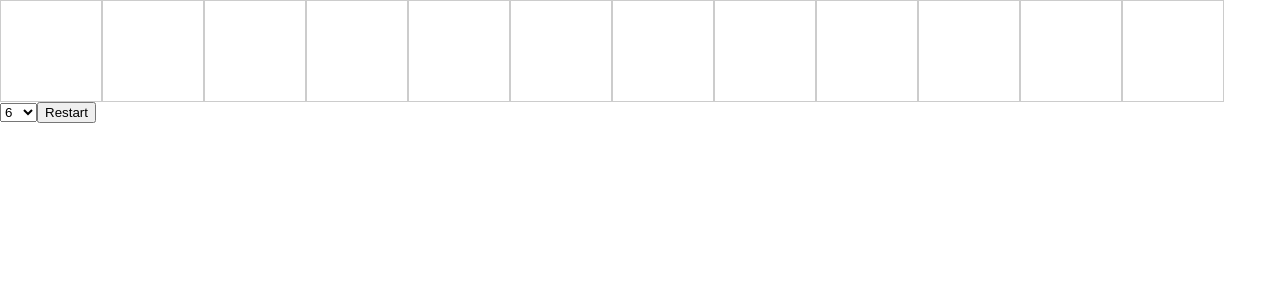
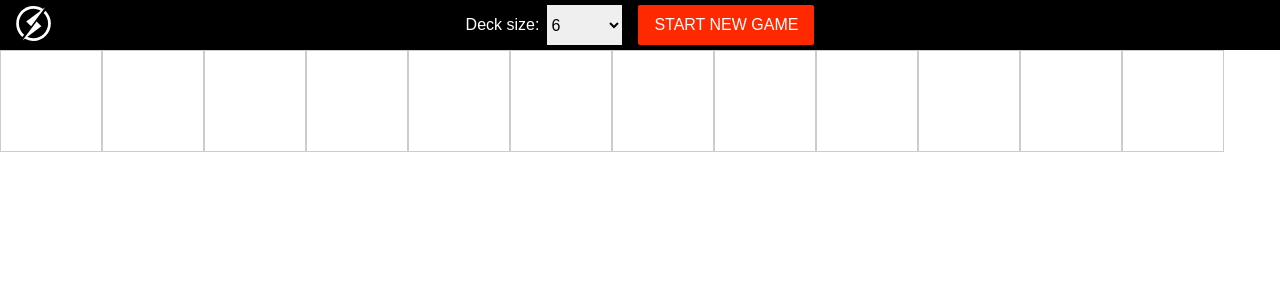
Before and after one commit to danieldecsi/memory-card-game, a React (Create React App) app: page / in a window 1280 px wide. Shown: the top 300 px of the page. Built offline with nearby package versions, Linux system fonts and the light colour scheme.

Commit message:
Implement Header component

```diff
--- a/src/App.js
+++ b/src/App.js
@@ -1,5 +1,6 @@
 import React, { Component, Fragment } from 'react';
 import './App.css';
+import { Header } from './components/header/Header';
 
 const CARD_IMAGES = [
   'angular',
@@ -24,7 +25,7 @@ class App extends Component {
       freeze: false,
     };
 
-    this.numberOfCards = Array.from({ length: 5 }).map((_, index) => index + 6);
+    this.deckSizeOptions = Array.from({ length: 5 }).map((_, index) => index + 6);
   }
 
   initializeDeck(deckSize) {
@@ -53,6 +54,13 @@ class App extends Component {
   render() {
     return (
       <Fragment>
+        <Header
+          deckSize={this.state.deckSize}
+          onDeckSizeChange={this.onDeckSizeChange}
+          deckSizeOptions={this.deckSizeOptions}
+          onStarNewGamePress={this.onNewGameClick}
+        />
+
         <div style={{
           display: 'flex',
           flexWrap: 'wrap',
@@ -84,15 +92,6 @@ class App extends Component {
             </div>
           ))}
         </div>
-        <select
-          value={this.state.deckSize}
-          onChange={this.onDeckSizeChange}
-        >
-          {this.numberOfCards.map((n) => (
-            <option key={n} value={n}>{n}</option>
-          ))}
-        </select>
-        <button onClick={this.restart}>Restart</button>
       </Fragment>
     );
   }
@@ -182,7 +181,7 @@ class App extends Component {
     this.setState(() => ({ deckSize }));
   }
 
-  restart = () => {
+  onNewGameClick = () => {
     this.setState(({ deckSize }) => ({
       deck: this.initializeDeck(deckSize),
     }))
--- /dev/null
+++ b/src/components/header/Header.css
@@ -0,0 +1,50 @@
+.Header {
+  display: flex;
+  justify-content: center;
+  align-items: center;
+  height: 50px;
+  padding: 0 1rem;
+  background-color: rgb(0, 0, 0);
+}
+
+.HeaderLeft {
+  flex: 1;
+}
+
+.HeaderLogo {
+  width: 35px;
+  height: 35px;
+  margin-right: auto;
+}
+
+.HeaderMiddle {
+  display: flex;
+  align-items: center;
+  color: #fff;
+}
+
+.HeaderDeckSizeSelect {
+  box-sizing: border-box;
+  margin-left: 0.5rem;
+  height: 40px;
+  width: 75px;
+  border: 0;
+  font-size: 16px;
+}
+
+.HeaderStartNewGameButton {
+  box-sizing: border-box;
+  margin-left: 1rem;
+  padding: 0 1rem;
+  height: 40px;
+  font-size: 16px;
+  border: 0;
+  background-color: rgb(255, 41, 1);
+  border-radius: 2px;
+  color: #fff;
+  text-transform: uppercase;
+}
+
+.HeaderRight {
+  flex: 1;
+}
--- /dev/null
+++ b/src/components/header/Header.js
@@ -0,0 +1,37 @@
+import React from 'react';
+import './Header.css';
+
+export const Header = ({
+  deckSize,
+  onDeckSizeChange,
+  deckSizeOptions,
+  onStarNewGamePress,
+}) => (
+  <header className='Header'>
+    <div className='HeaderLeft'>
+      <img className='HeaderLogo' src='./logo.svg' />
+    </div>
+    <div className='HeaderMiddle'>
+      Deck size:
+
+      <select
+        className='HeaderDeckSizeSelect'
+        value={deckSize}
+        onChange={onDeckSizeChange}
+      >
+        {deckSizeOptions.map((deckSize) => (
+          <option key={deckSize} value={deckSize}>{deckSize}</option>
+        ))}
+      </select>
+
+      <button
+        className='HeaderStartNewGameButton'
+        onClick={onStarNewGamePress}
+      >
+        Start new game
+      </button>
+    </div>
+    <div className='HeaderRight'>
+    </div>
+  </header>
+);
```
Also changed, not shown: public/logo.svg (added).
